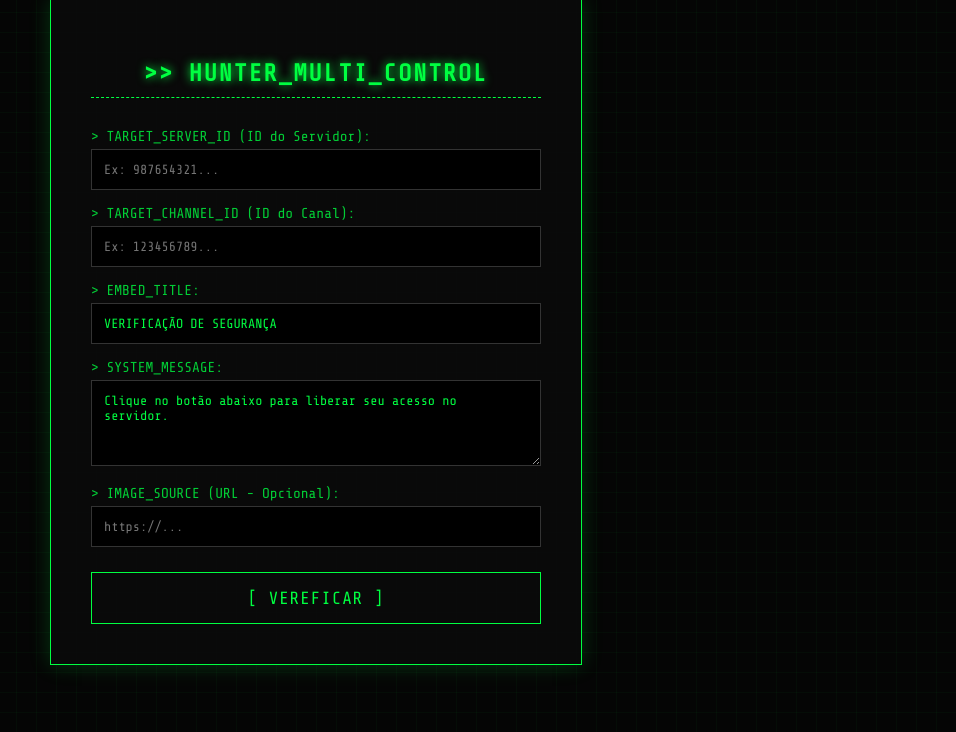
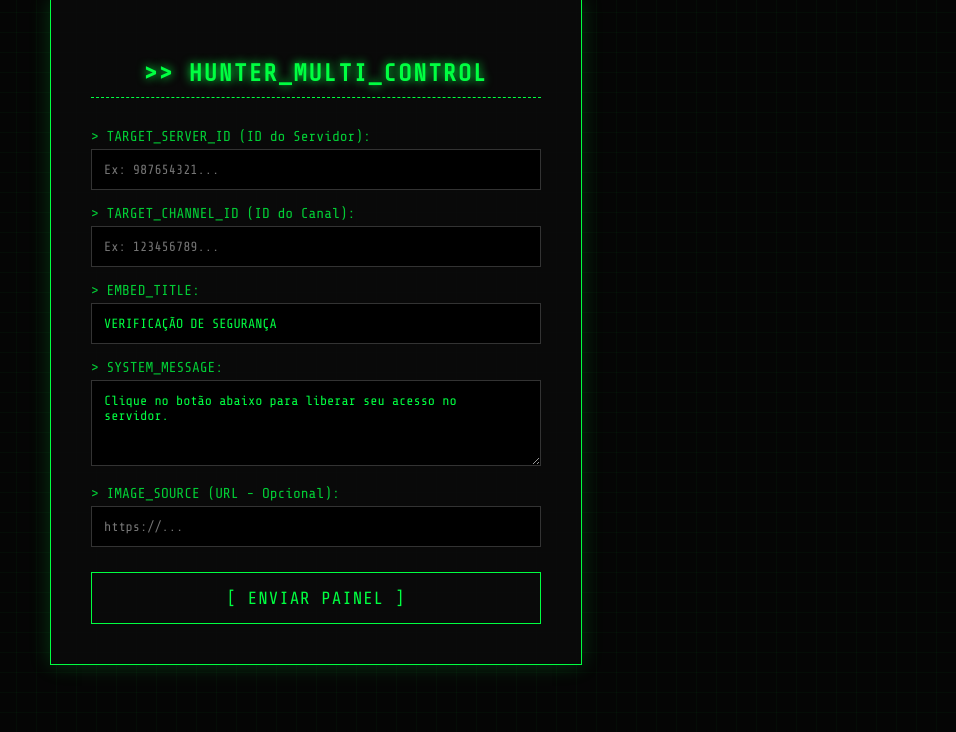
Before and after one commit to LPGamer1/Verefication-Bot, a Flask app: page /painel in a window 1280 px wide. Shown: the part 68-800 px from the top of the page, without its empty margins (324-1280 px from the left). Run offline with Flask 3, Linux system fonts and the light colour scheme; some libraries are stand-ins or nearby versions.

Commit message:
Update painel.html

```diff
--- a/templates/painel.html
+++ b/templates/painel.html
@@ -46,7 +46,7 @@
             <label>> IMAGE_SOURCE (URL - Opcional):</label>
             <input type="text" name="image_url" placeholder="https://...">
 
-            <button type="submit">[ VEREFICAR ]</button>
+            <button type="submit">[ ENVIAR PAINEL ]</button>
         </form>
     </div>
 </body>
```
